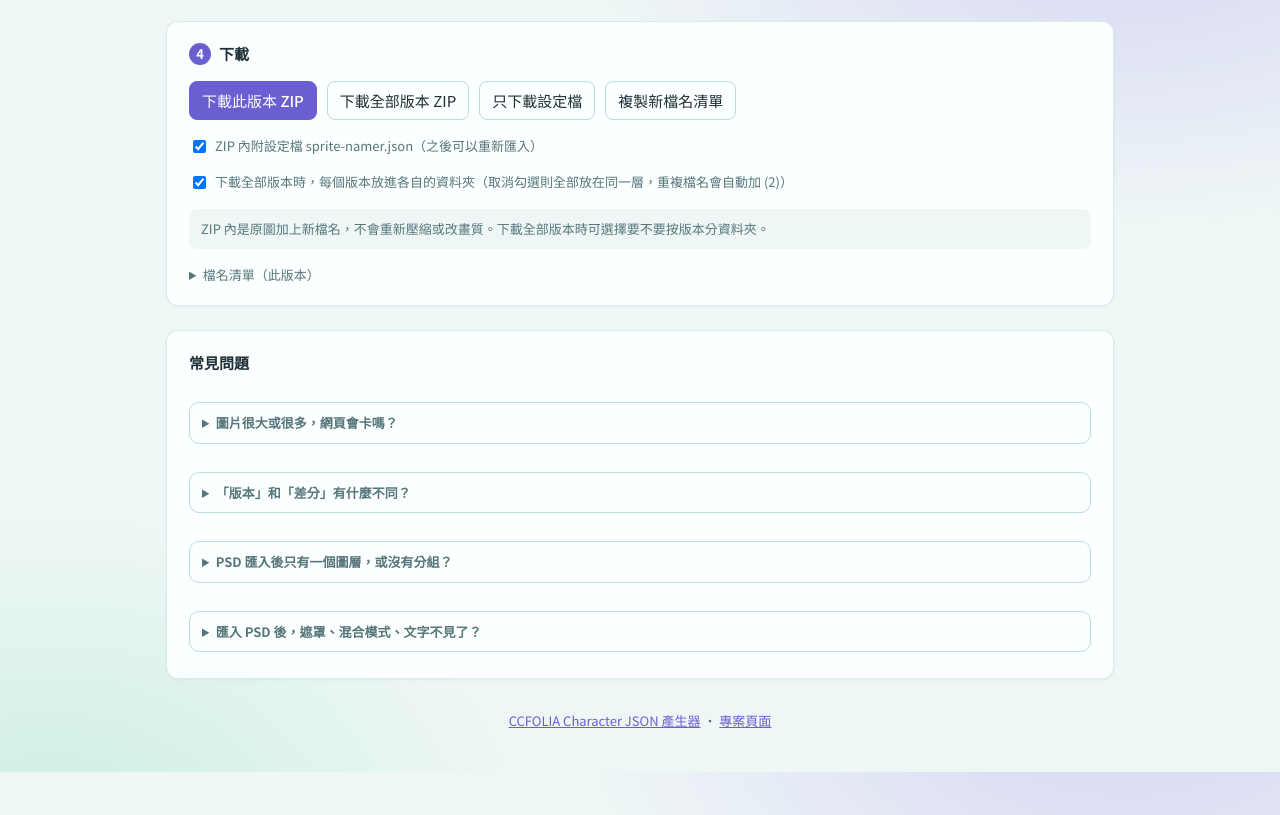
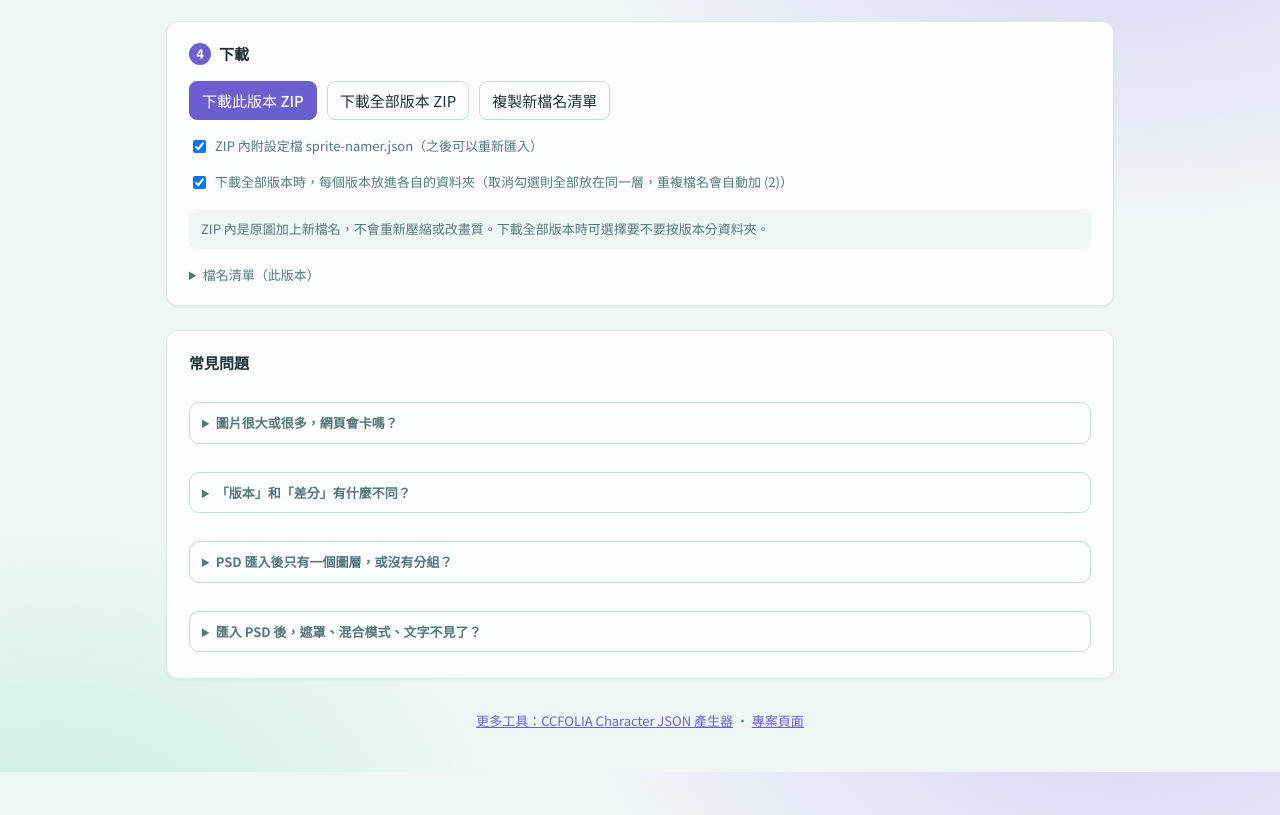
Before and after one commit to minyu3108/sprite-namer, a plain HTML site: page index.html in a window 1280 px wide. Shown: the part 1628-2443 px from the top of the page. Drawn offline with Linux system fonts and the light colour scheme.

Commit message:
頁尾連結名稱更改、刪除「只下載設定檔」按鈕

```diff
--- a/index.html
+++ b/index.html
@@ -414,7 +414,6 @@ body[data-pv="e"] :is(.cstrip canvas,.cwrap,.cpv,.clth,.cmbth,.thumb,.mimg,.lbim
     <div class="row">
       <button class="btn primary" id="btnZip" type="button">下載此版本 ZIP</button>
       <button class="btn" id="btnZipAll" type="button">下載全部版本 ZIP</button>
-      <button class="btn" id="btnJson" type="button">只下載設定檔</button>
       <button class="btn" id="btnCopy" type="button">複製新檔名清單</button>
     </div>
     <label class="check"><input type="checkbox" id="optJson" checked> ZIP 內附設定檔 sprite-namer.json（之後可以重新匯入）</label>
@@ -504,7 +503,7 @@ body[data-pv="e"] :is(.cstrip canvas,.cwrap,.cpv,.clth,.cmbth,.thumb,.mimg,.lbim
     <details><summary>匯入 PSD 後，遮罩、混合模式、文字不見了？</summary><p>目前不支援圖層遮罩、剪裁遮罩、混合模式、圖層樣式和文字圖層：遮罩與樣式不會套用，混合模式會當一般圖層，沒有像素的圖層會略過。透明度會直接套用到圖層。匯出 PSD 也不會帶回這些設定。</p></details>
   </section>
   <footer class="foot">
-    <a id="extLink" href="https://756y.github.io/ccfolia_character_json_tool/" rel="noopener noreferrer">CCFOLIA Character JSON 產生器</a>
+    <a id="extLink" href="https://756y.github.io/ccfolia_character_json_tool/" rel="noopener noreferrer">更多工具：CCFOLIA Character JSON 產生器</a>
     ・
     <a id="repoLink" href="https://github.com/minyu3108/sprite-namer" rel="noopener noreferrer">專案頁面</a>
   </footer>
@@ -1226,7 +1225,6 @@ async function doExportJson(){
   const ok=await saveBlob('sprite-namer.json',projectBlob(groups,new Map()));
   if(ok)msg('已送出設定檔（全部 '+groups.length+' 個版本）。匯入時可以同時選這個檔案和圖片。');
 }
-$('#btnJson').addEventListener('click',doExportJson);
 async function doExport(all){
   const gs=all?groups:[cur()];
   const folder=all&&groups.length>1&&$('#optFolder').checked;
```
